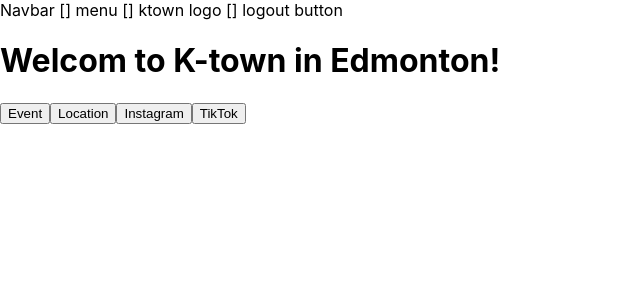
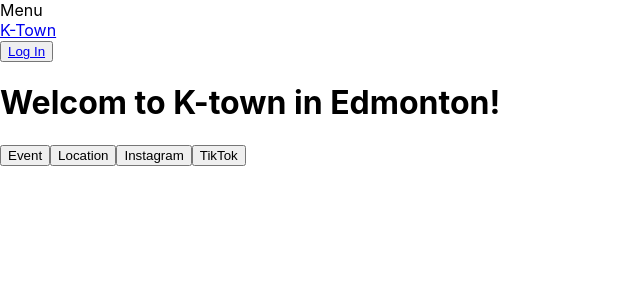
Before and after one commit to yoonsh-ca/Loyalty, a React (Create React App) app in the folder frontend/: page /loyalty/home in a window 1280 px wide. Shown: the top 300 px of the page, without its empty margins (0-640 px from the left). Built offline with nearby package versions, Linux system fonts and the light colour scheme.

Commit message:
feat: Implement dynamic Navbar with logout functionality

```diff
--- a/frontend/src/components/Navbar.jsx
+++ b/frontend/src/components/Navbar.jsx
@@ -1,5 +1,33 @@
 import React from 'react';
+import { Link, useNavigate } from 'react-router-dom';
 
-export default function Navbar() {
-  return <div>Navbar [] menu [] ktown logo [] logout button</div>;
+export default function Navbar({ customer, onLogout }) {
+  const navigate = useNavigate();
+
+  const handleLogout = () => {
+    onLogout();
+    navigate('/');
+  };
+
+  return (
+    <nav>
+      {/* TODO: Add pop-up? dropdown menu feat, and change to hamburger icon */}
+      <div>Menu</div>
+
+      {/* TODO: Change to K-Town logo */}
+      <div>
+        <Link to='/'>K-Town</Link>
+      </div>
+
+      <div>
+        {customer ? (
+          <button onClick={handleLogout}>Log Out</button>
+        ) : (
+          <button>
+            <Link to='/'>Log In</Link>
+          </button>
+        )}
+      </div>
+    </nav>
+  );
 }
--- a/frontend/src/pages/Home.jsx
+++ b/frontend/src/pages/Home.jsx
@@ -1,5 +1,5 @@
 import React, { useEffect, useState } from 'react';
-import { useLocation } from 'react-router-dom';
+import { useLocation, useNavigate } from 'react-router-dom';
 import Navbar from '../components/Navbar';
 import Barcode from 'react-barcode';
 import CouponCard from '../components/CouponCard';
@@ -8,6 +8,7 @@
   const location = useLocation();
   const [customer, setCustomer] = useState(null);
   const [coupons, setCoupons] = useState([]);
+  const navigate = useNavigate();
 
   // initial data listener
   useEffect(() => {
@@ -17,6 +18,11 @@
       setCoupons(initialCoupons);
     }
   }, [location.state]);
+
+  const handleLogout = () => {
+    setCustomer(null);
+    navigate('/');
+  };
 
   const handleUseCoupon = (couponId) => {
     console.log(`Home, Clicked the coupon use button: ${couponId}`);
@@ -33,7 +39,7 @@
   if (!customer) {
     return (
       <div>
-        <Navbar />
+        <Navbar customer={customer} onLogout={handleLogout} />
         <h1>Welcom to K-town in Edmonton!</h1>
         <button>Event</button>
         <button>Location</button>
@@ -47,7 +53,7 @@
 
   return (
     <div>
-      <Navbar />
+      <Navbar customer={customer} onLogout={handleLogout} />
       <h1>Hello, {customer.name}!</h1>
       <p>{customer.tier}</p>
       <p>{customer.phone}</p>
--- a/frontend/src/pages/Login.jsx
+++ b/frontend/src/pages/Login.jsx
@@ -54,7 +54,7 @@
       <h1>K-Town Customer Loyalty</h1>
       <form onSubmit={handleSubmit}>
         <div>
-          =<label htmlFor='name'>First Name</label>
+          <label htmlFor='name'>First Name</label>
           <input
             type='text'
             id='name'
```
